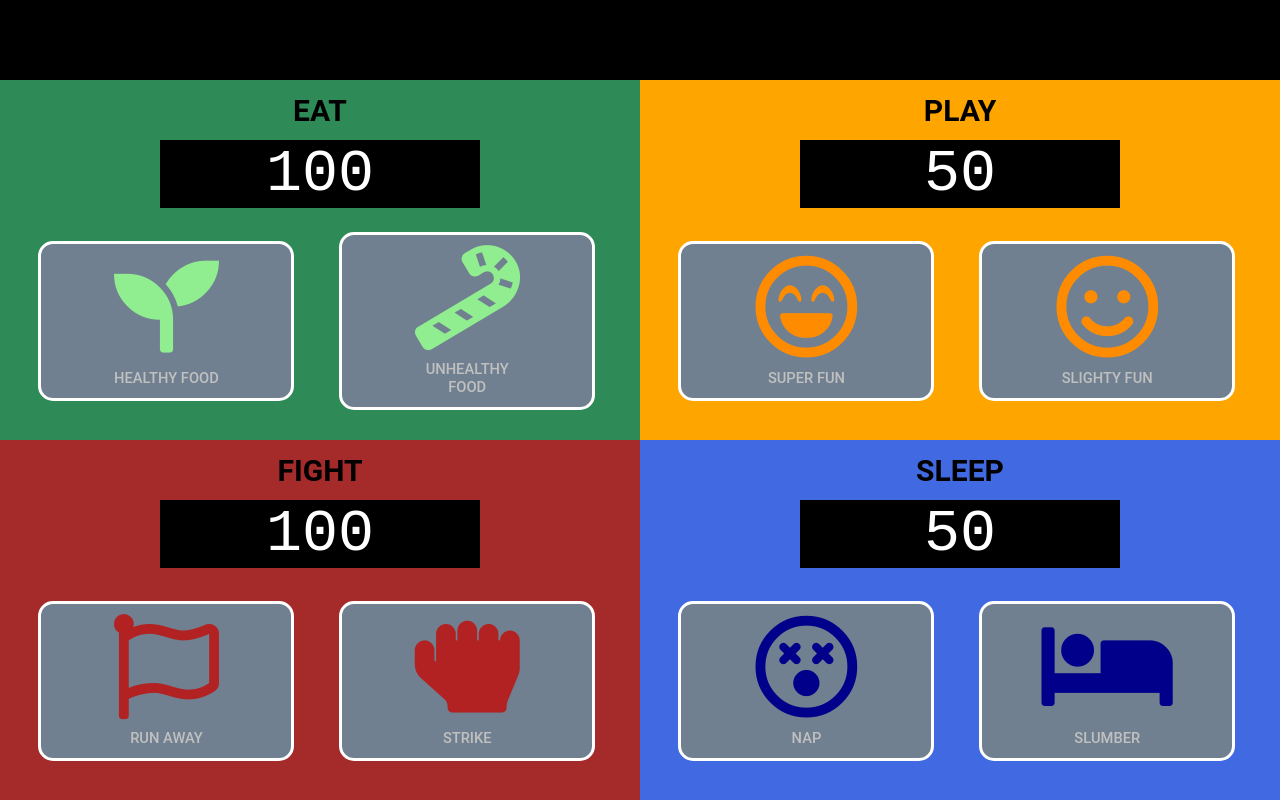
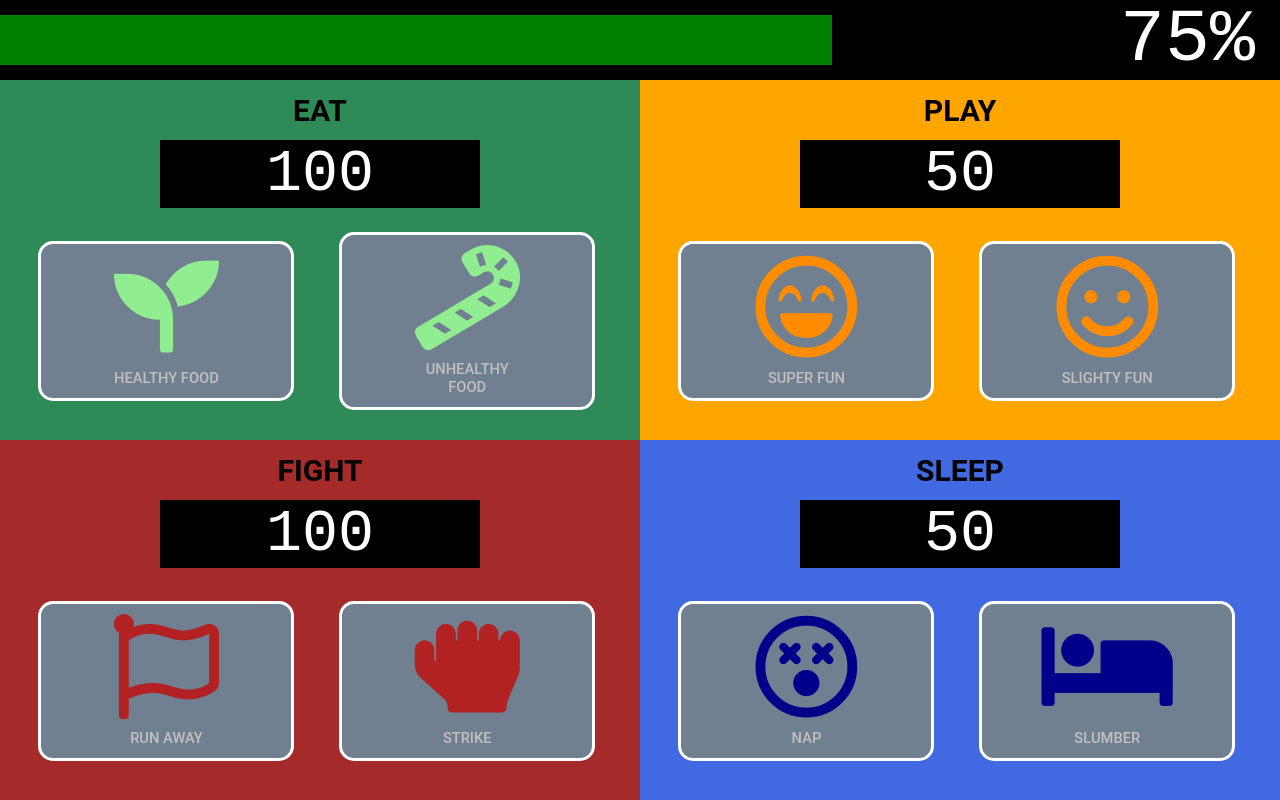
Before and after one commit to petestewart/Tamagotchi, a website built with webpack: page src/index.html in a window 1280 px wide. Built offline with nearby package versions, Linux system fonts and the light colour scheme.

Commit message:
stretch goal progress bar works

```diff
--- a/src/javascripts/components/buttons.js
+++ b/src/javascripts/components/buttons.js
@@ -1,5 +1,6 @@
 import data from '../helpers/data/data';
 import utils from '../helpers/utils';
+import progress from './progress';
 
 const updateDisplay = () => {
   const levels = data.getLevels();
@@ -7,6 +8,7 @@ const updateDisplay = () => {
   for (let i = 0; i < categories.length; i += 1) {
     utils.printToDom(`#${categories[i]}-score`, levels[categories[i]]);
   }
+  progress.setProgressBar();
 };
 
 const addToScore = (event) => {
--- /dev/null
+++ b/src/javascripts/components/progress.js
@@ -0,0 +1,17 @@
+import data from '../helpers/data/data';
+import utils from '../helpers/utils';
+
+const setProgressBar = () => {
+  const score = data.getScore();
+  const domString = `
+    <div id="progress-bar">
+    </div>
+    <div id="total-score">
+    ${score}%
+    </div>
+    `;
+  utils.printToDom('#progress', domString);
+  document.getElementById('progress-bar').style.width = (`${(score - 10)}%`);
+};
+
+export default { setProgressBar };
--- a/src/javascripts/helpers/data/data.js
+++ b/src/javascripts/helpers/data/data.js
@@ -31,7 +31,8 @@ const setLevel = (buttonId) => {
 };
 
 const getScore = () => {
-  const score = levels.full + levels.fun + levels.strength + levels.sleep;
+  let score = (levels.full + levels.fun + levels.strength + levels.energy);
+  score = Math.round((score / 400) * 100);
   return score;
 };
 
--- a/src/javascripts/main.js
+++ b/src/javascripts/main.js
@@ -5,12 +5,14 @@ import fight from './components/fight';
 import sleep from './components/sleep';
 import '@fortawesome/fontawesome-free';
 import 'jquery';
+import progress from './components/progress';
 
 const init = () => {
   eat.makeQuad();
   play.makeQuad();
   fight.makeQuad();
   sleep.makeQuad();
+  progress.setProgressBar();
 };
 
 init();
--- a/src/styles/_progress.scss
+++ b/src/styles/_progress.scss
@@ -3,4 +3,19 @@
   grid-column-start: 1;
   grid-column-end: 3;
   color: white;
+  display: flex;
+  justify-content: space-between;;
+  align-items: center;
 }
+
+#progress-bar {
+  background-color: green;
+  min-height: 50px;
+}
+
+#total-score {
+  color: white;
+  padding: 25px;
+  font-size: 2.5em;
+  font-family: monospace;
+}
```
